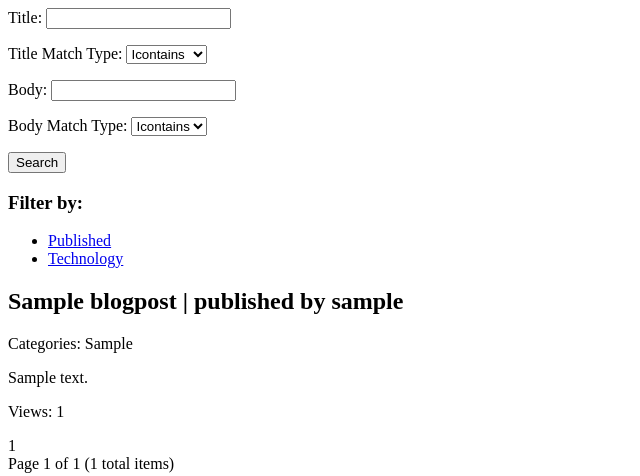
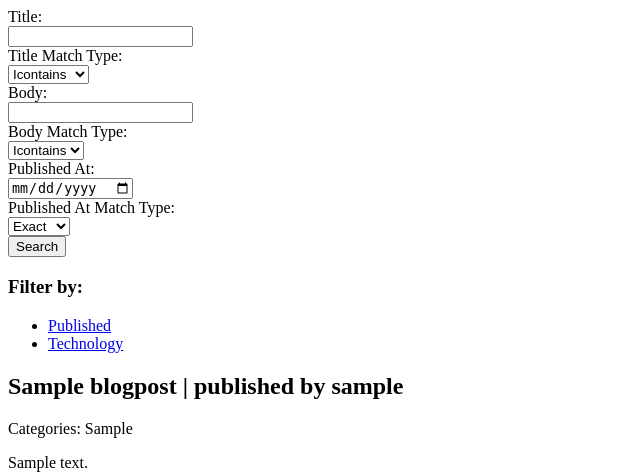
Before and after one commit to BrennanDraves/viewcraft, a Django app: page / in a window 1280 px wide. Shown: the top 476 px of the page, without its empty margins (0-640 px from the left). Run offline with Django 5.2, Linux system fonts and the light colour scheme; tables that the repository leaves empty hold one stand-in row (values such as "Sample post").

Commit message:
add support for date searching

```diff
--- a/demo_app/views.py
+++ b/demo_app/views.py
@@ -26,6 +26,11 @@ class BlogListView(ComponentMixin, ListView):
             SearchSpec(
                 field_name='body',
                 lookup_types=['icontains', 'contains', 'exact']
+            ),
+            SearchSpec(
+                field_name='published_at',
+                lookup_types=['exact', 'gt', 'lt', 'range'],
+                field_type='DateField'  # Specify this is a DateField
             )
         ])
     ]
--- a/viewcraft/components/search/component.py
+++ b/viewcraft/components/search/component.py
@@ -29,11 +29,32 @@ class SearchForm(forms.Form):
         for spec in specs:
             field_label = spec.field_name.replace('_', ' ').title()
 
-            # Create the main search field
-            self.fields[spec.field_name] = forms.CharField(
-                required=False,
-                label=field_label
-            )
+            # Create appropriate field based on field_type
+            if spec.field_type == "DateField":
+                self.fields[spec.field_name] = forms.DateField(
+                    required=False,
+                    label=field_label,
+                    widget=forms.DateInput(attrs={'type': 'date'})
+                )
+
+                # Add a second date field for range searches
+                if 'range' in spec.lookup_types:
+                    # Create a container div for the end date with conditional display
+                    self.fields[f"{spec.field_name}_end"] = forms.DateField(
+                        required=False,
+                        label="",  # Empty label - we'll handle display in a wrapper div
+                        widget=forms.DateInput(attrs={
+                            'type': 'date',
+                            'class': 'date-range-end',
+                            'data-field': spec.field_name,
+                        })
+                    )
+            else:
+                # Default to CharField for other field types
+                self.fields[spec.field_name] = forms.CharField(
+                    required=False,
+                    label=field_label
+                )
 
             # Add lookup type selection field if multiple types are available
             if len(spec.lookup_types) > 1:
@@ -46,6 +67,7 @@ class SearchForm(forms.Form):
                     initial=spec.current_lookup_type,
                     label=f"{field_label} Match Type"
                 )
+
 
 class BasicSearchComponent(Component[ViewT], URLMixin):
     """
@@ -96,10 +118,31 @@ class BasicSearchComponent(Component[ViewT], URLMixin):
         filter_q = None
 
         for spec in self.config.specs:
+            # Skip if no value for this field
             value = search_params.get(spec.field_name)
             if not value:
-                continue  # Skip empty values
+                continue
 
+            # Special handling for date ranges
+            if spec.is_date_range():
+                # Get end date from parameters
+                end_value = search_params.get(f"{spec.field_name}_end")
+                if end_value:
+                    # Create a range condition
+                    range_q = Q(**{f"{spec.field_name}__gte": value}) & \
+                              Q(**{f"{spec.field_name}__lte": end_value})
+
+                    if filter_q is None:
+                        filter_q = range_q
+                    else:
+                        # Combine based on the specified method
+                        if self.config.combine_method == 'OR':
+                            filter_q |= range_q
+                        else:  # 'AND'
+                            filter_q &= range_q
+                    continue
+
+            # Standard field handling
             lookup_param = {spec.get_lookup_string(): value}
 
             if filter_q is None:
--- a/viewcraft/components/search/config.py
+++ b/viewcraft/components/search/config.py
@@ -74,10 +74,15 @@ class BasicSearchConfig(ComponentConfig):
 
             # Create spec for supported field types
             if field_type in self.default_lookup_types:
+                # Add 'range' lookup type for DateField
+                if field_type == 'DateField' and 'range' not in lookup_types:
+                    lookup_types.append('range')
+
                 self.specs.append(SearchSpec(
                     field_name=f.name,
                     lookup_types=lookup_types,
-                    current_lookup_type=lookup_types[0] if lookup_types else None
+                    current_lookup_type=lookup_types[0] if lookup_types else None,
+                    field_type=field_type
                 ))
 
     def build_component(self, view: ViewT) -> BasicSearchComponent:
--- a/viewcraft/templates/viewcraft/search.html
+++ b/viewcraft/templates/viewcraft/search.html
@@ -1,6 +1,20 @@
 <div class="search">
     <form method="get" class="viewcraft-search-form">
-        {{ search_form.as_p }}
+        {% for field in search_form %}
+            <div class="field-wrapper">
+                {% if field.name|slice:"-4:" != "_end" %}
+                    <div class="field-label">{{ field.label_tag }}</div>
+                    <div class="field-input">{{ field }}</div>
+                {% else %}
+                    {% with base_field_name=field.name|slice:":-4" %}
+                        <div class="date-range-end-container" data-for="{{ base_field_name }}" style="display: none;">
+                            <div class="field-label">{{ base_field_name|capfirst }} End</div>
+                            <div class="field-input">{{ field }}</div>
+                        </div>
+                    {% endwith %}
+                {% endif %}
+            </div>
+        {% endfor %}
         <button type="submit">Search</button>
     </form>
 </div>
@@ -11,6 +25,33 @@
       const searchForms = document.querySelectorAll('form.viewcraft-search-form');
 
       searchForms.forEach(function(form) {
+          // Handle lookup type changes
+          const lookupSelects = form.querySelectorAll('select[name$="_lookup"]');
+          lookupSelects.forEach(function(select) {
+              // Extract the field name from the select name
+              const fieldName = select.name.replace('_lookup', '');
+              const endContainer = form.querySelector(`.date-range-end-container[data-for="${fieldName}"]`);
+
+              // Initial state setup - show end date field if range is selected
+              if (endContainer && select.value === 'range') {
+                  endContainer.style.display = 'block';
+              }
+
+              // Listen for changes to the lookup type
+              select.addEventListener('change', function() {
+                  if (endContainer) {
+                      endContainer.style.display = (this.value === 'range') ? 'block' : 'none';
+
+                      // Clear the end field value if not using range
+                      if (this.value !== 'range') {
+                          const endField = endContainer.querySelector('input');
+                          if (endField) endField.value = '';
+                      }
+                  }
+              });
+          });
+
+          // Existing form submission code...
           form.addEventListener('submit', function(e) {
               e.preventDefault();
 
```
Also changed, not shown: viewcraft/components/search/spec.py (+14 -1 lines).
